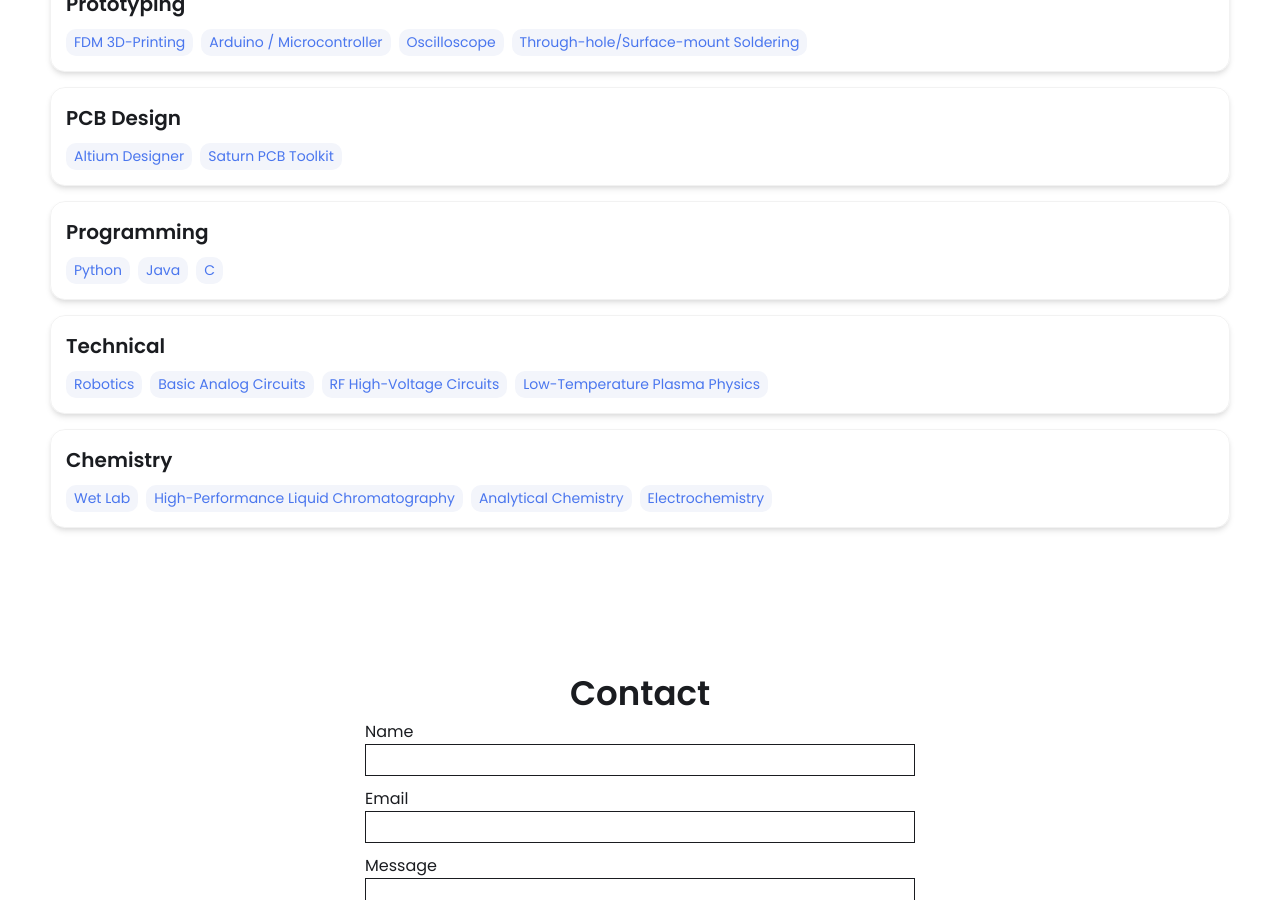
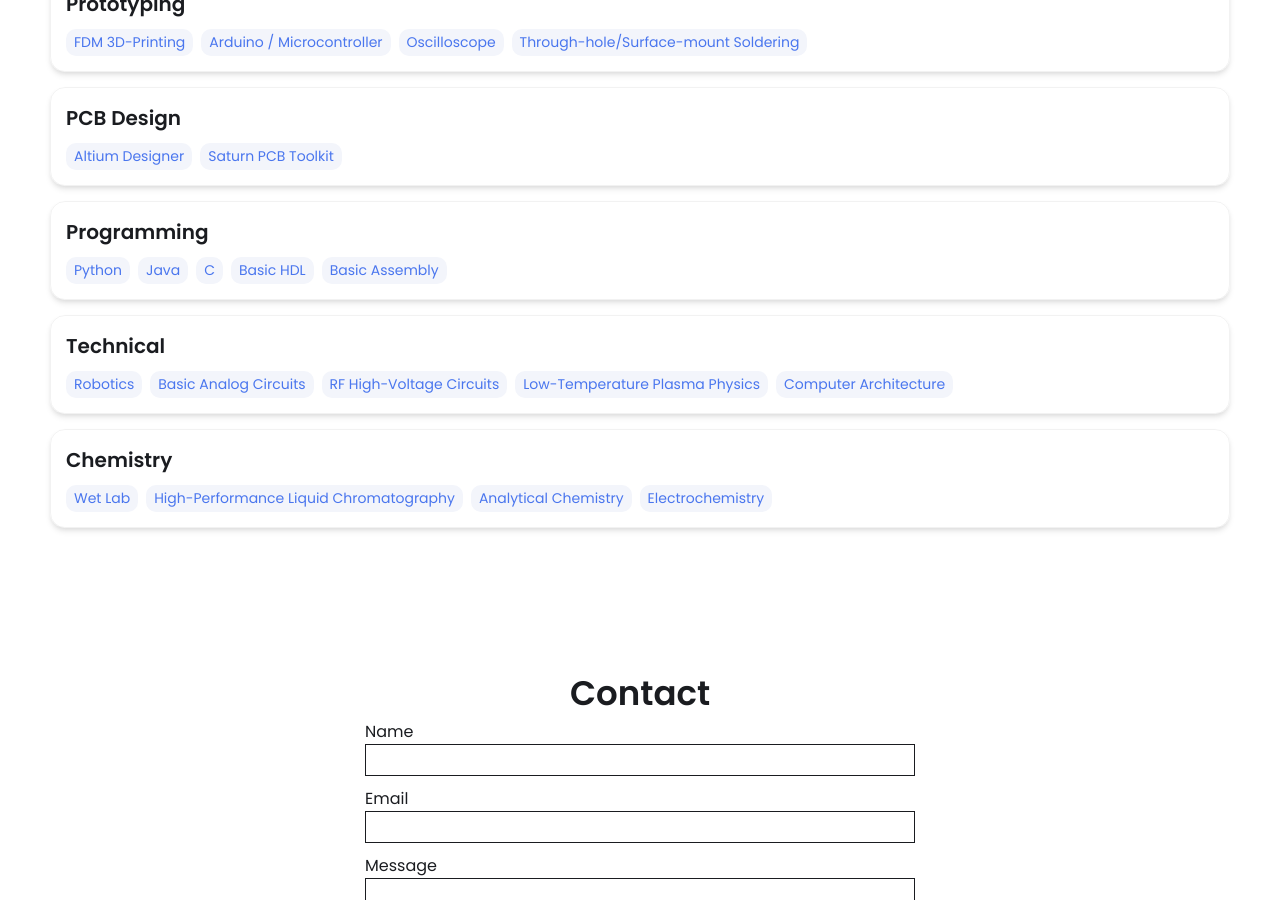
Before and after one commit to MegaPerkyCello/MegaPerkyCello.github.io, a Jekyll site: the page built from index.html, in a window 1280 px wide and 900 px high, scrolled down 3066 px. Built offline with Jekyll 4.4.1, drawn with Linux system fonts in a browser that asks for light colours.

Commit message:
Update _config.yml

```diff
--- a/_config.yml
+++ b/_config.yml
@@ -60,12 +60,15 @@ skills:
     - Python
     - Java
     - C
+    - Basic HDL
+    - Basic Assembly
   - category: Technical
     tools:
     - Robotics
     - Basic Analog Circuits
     - RF High-Voltage Circuits
     - Low-Temperature Plasma Physics
+    - Computer Architecture
   - category: Chemistry
     tools:
     - Wet Lab
```
